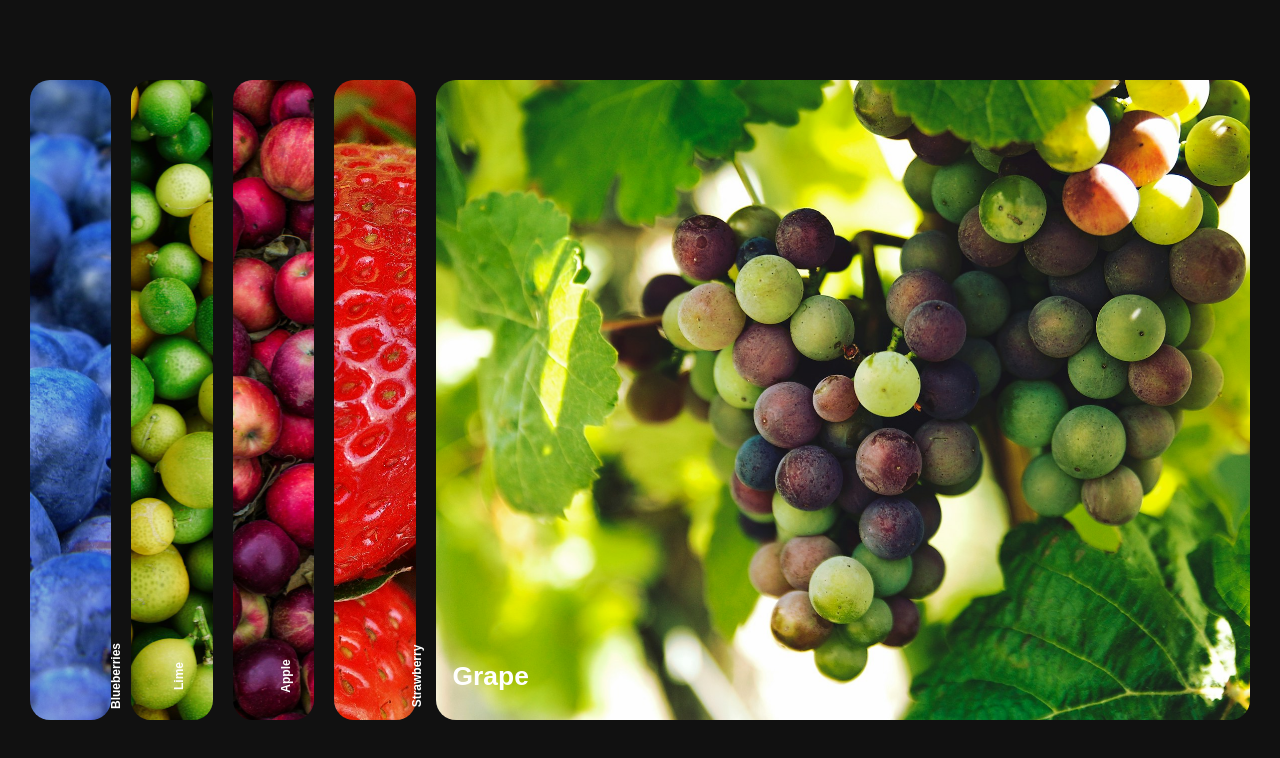
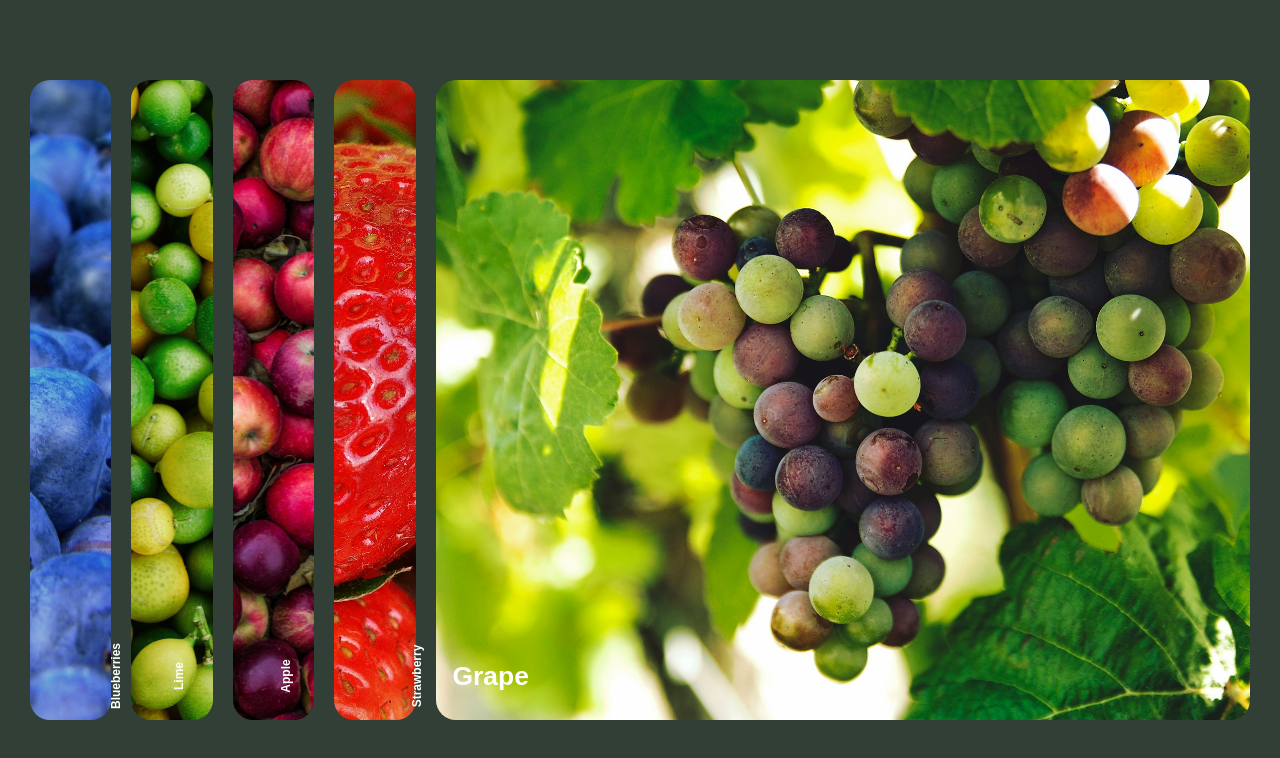
Before and after one commit to Jerruz/marathon, a plain HTML site: page marathon-urok-1/index.html in a window 1280 px wide. Drawn offline with Linux system fonts and the light colour scheme; a web font is replaced by a local one.

Commit message:
changed background for body

```diff
--- a/marathon-urok-1/styles.css
+++ b/marathon-urok-1/styles.css
@@ -8,7 +8,7 @@ body {
   font-family: 'Muli', sans-serif;
   overflow: hidden;
   margin: 0;
-  background: #111;
+  background: #05150ad1;
   height: 100vh;
   display: flex;
   justify-content: center;
```
